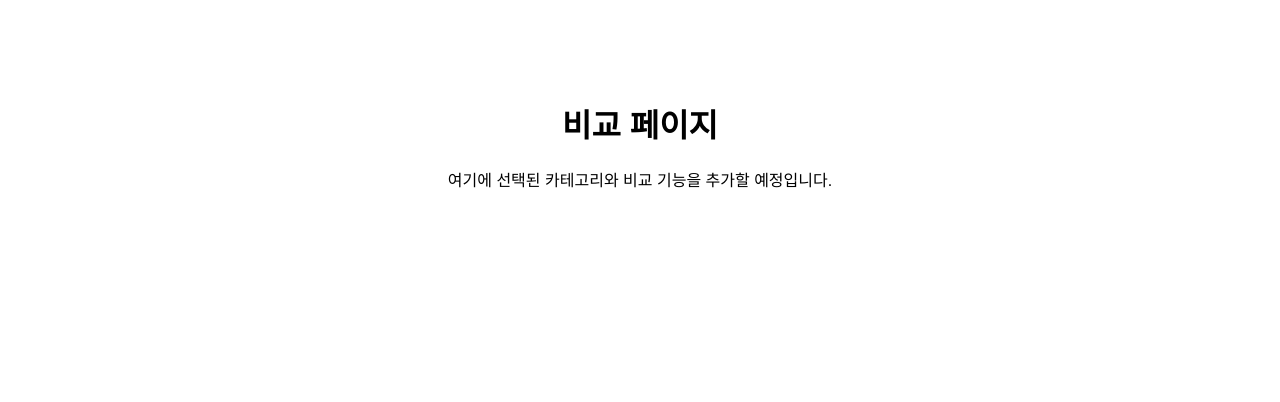
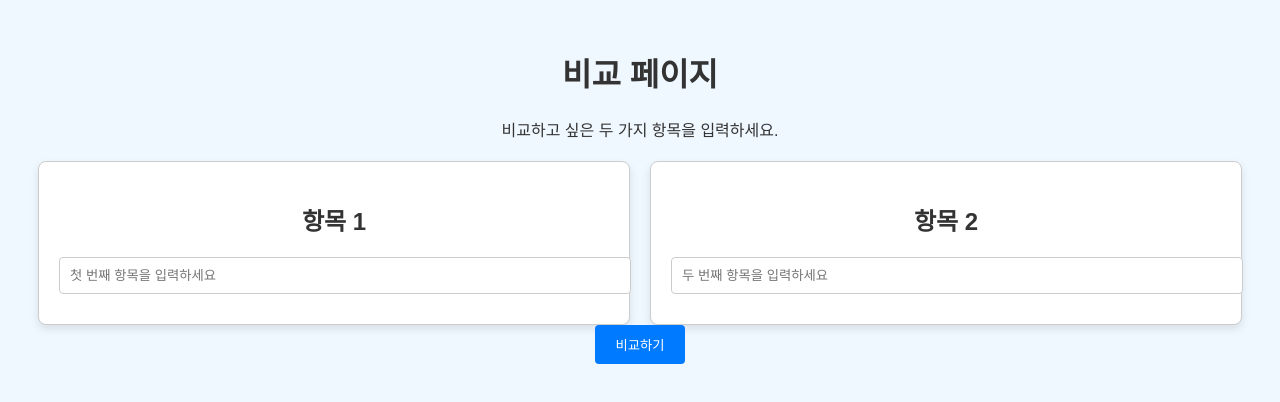
Before and after one commit to leejihoo358/choiceall, a plain HTML site: page compare.html in a window 1280 px wide. Drawn offline with Linux system fonts and the light colour scheme.

Commit message:
Add files via upload

```diff
--- a/compare.html
+++ b/compare.html
@@ -3,17 +3,75 @@
 <head>
     <meta charset="UTF-8">
     <meta name="viewport" content="width=device-width, initial-scale=1.0">
-    <title>비교 페이지</title>
+    <title>초이스올 - 비교를 쉽고 간편하게!</title>
     <style>
         body {
-            font-family: Arial, sans-serif;
+            font-family: 'Noto Sans KR', sans-serif;
+            background-color: #f0f8ff;
+            color: #333;
             text-align: center;
-            margin-top: 100px;
+            padding: 20px;
+        }
+        .comparison-container {
+            display: flex;
+            justify-content: center;
+            margin-top: 20px;
+        }
+        .comparison-box {
+            width: 45%;
+            margin: 0 10px;
+            padding: 20px;
+            background-color: white;
+            border: 1px solid #ccc;
+            border-radius: 8px;
+            box-shadow: 0 4px 8px rgba(0, 0, 0, 0.1);
+        }
+        input[type="text"] {
+            width: 100%;
+            padding: 10px;
+            margin-bottom: 10px;
+            border: 1px solid #ccc;
+            border-radius: 4px;
+        }
+        button {
+            padding: 10px 20px;
+            background-color: #007BFF;
+            color: white;
+            border: none;
+            border-radius: 4px;
+            cursor: pointer;
+        }
+        button:hover {
+            background-color: #0056b3;
         }
     </style>
 </head>
 <body>
     <h1>비교 페이지</h1>
-    <p>여기에 선택된 카테고리와 비교 기능을 추가할 예정입니다.</p>
+    <p>비교하고 싶은 두 가지 항목을 입력하세요.</p>
+    <div class="comparison-container">
+        <div class="comparison-box">
+            <h2>항목 1</h2>
+            <input type="text" id="item1" placeholder="첫 번째 항목을 입력하세요">
+        </div>
+        <div class="comparison-box">
+            <h2>항목 2</h2>
+            <input type="text" id="item2" placeholder="두 번째 항목을 입력하세요">
+        </div>
+    </div>
+    <button onclick="compareItems()">비교하기</button>
+    <h2 id="result" style="margin-top: 20px;"></h2>
+
+    <script>
+        function compareItems() {
+            const item1 = document.getElementById('item1').value;
+            const item2 = document.getElementById('item2').value;
+            if (item1 && item2) {
+                document.getElementById('result').textContent = `\"${item1}\"와(과) \"${item2}\"를 비교했습니다.`;
+            } else {
+                document.getElementById('result').textContent = '두 항목을 모두 입력해주세요.';
+            }
+        }
+    </script>
 </body>
 </html>
```
